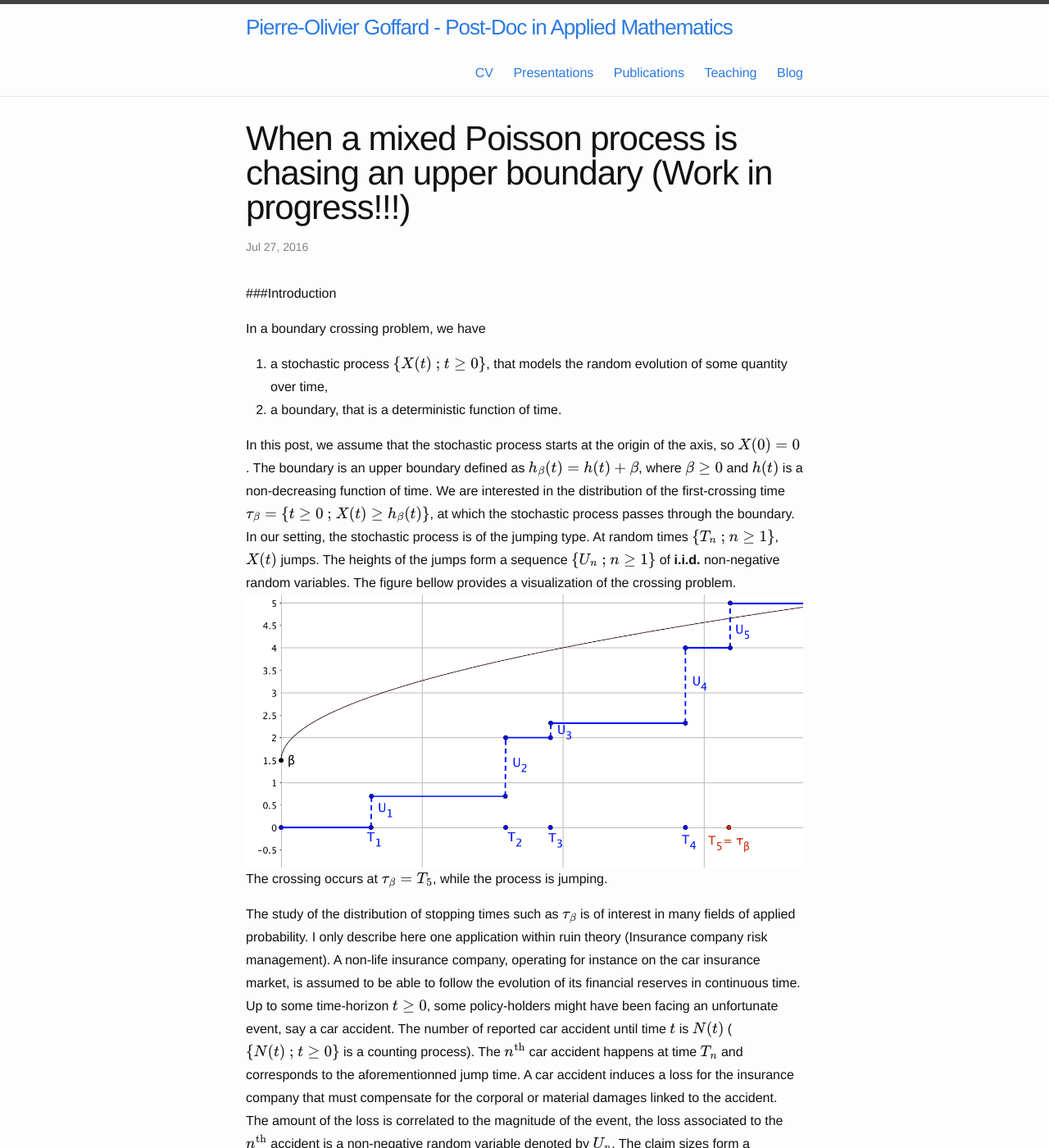
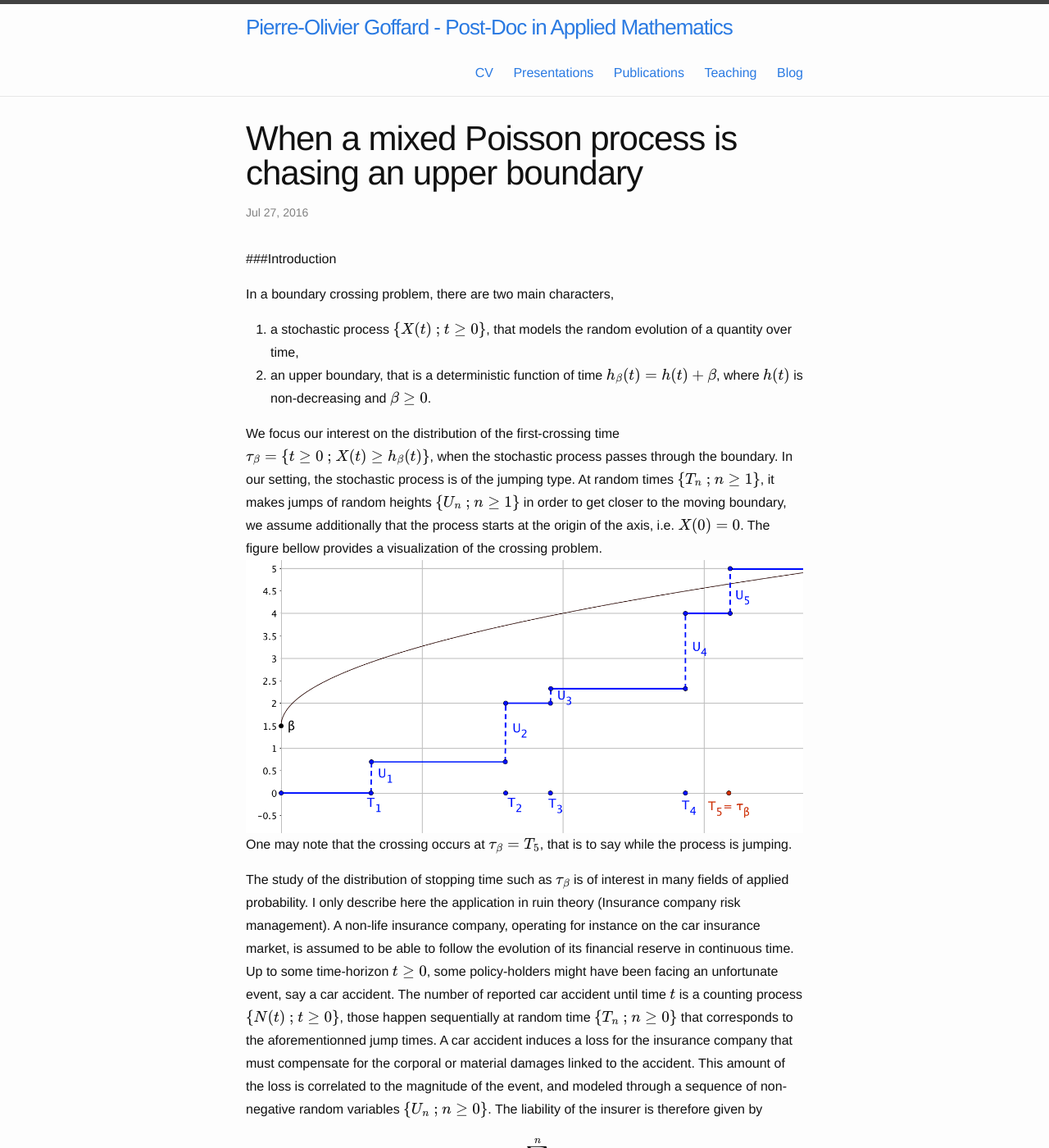
Before and after one commit to LaGauffre/LaGauffre.github.io, a Jekyll site: the page built from _posts/2016-07-27-first-crossing-time-tail-function-mixed-poisson-process.markdown, in a window 1280 px wide and 1400 px high. Shown: the whole window at 82% size. Built offline with Jekyll 4.4.1, drawn with Linux system fonts in a browser that asks for light colours; nearby versions of some CDN libraries; some web fonts are replaced; formulas are drawn with MathJax 3; some of the changed text lies outside the part shown.

Commit message:
MaJ publication.md

```diff
--- a/_posts/2016-07-27-first-crossing-time-tail-function-mixed-poisson-process.markdown
+++ b/_posts/2016-07-27-first-crossing-time-tail-function-mixed-poisson-process.markdown
@@ -1,20 +1,21 @@
 ---
 layout: post
-title: When a mixed Poisson process is chasing an upper boundary (Work in progress!!!)
+title: When a mixed Poisson process is chasing an upper boundary
 ---
 
 ###Introduction
 
-In a boundary crossing problem, we have
+In a boundary crossing problem, there are two main characters,
 
-1. a stochastic process $$\{X(t)\text{ ; }t\geq0\}$$, that models the random evolution of some quantity over time,
-2. a boundary, that is a deterministic function of time.
+1. a stochastic process $$\{X(t)\text{ ; }t\geq0\}$$, that models the random evolution of a quantity over time,
+2. an upper boundary, that is a deterministic function of time $$h_\beta(t)=h(t)+\beta$$, where $$h(t)$$ is non-decreasing and $$\beta\geq0$$.
 
-In this post, we assume that the stochastic process starts at the origin of the axis, so $$X(0)=0$$. The boundary is an upper boundary defined as $$h_{\beta}(t)=h(t)+\beta$$, where $$\beta\geq0$$ and $$h(t)$$ is a non-decreasing function of time. We are interested in the distribution of the first-crossing time $$\tau_\beta=\{t\geq0\text{ ; }X(t)\geq h_{\beta}(t)\}$$, at which the stochastic process passes through the boundary. In our setting, the stochastic process is of the jumping type. At random times $$\{T_n\text{ ; }n\geq1\}$$, $$X(t)$$ jumps. The heights of the jumps form a sequence $$\{U_n\text{ ; }n\geq1\}$$ of **i.i.d.** non-negative random variables. The figure bellow provides a visualization of the crossing problem.
+We focus our interest on the distribution of the first-crossing time $$\tau_\beta=\{t\geq0\text{ ; }X(t)\geq h_{\beta}(t)\}$$, when the stochastic process passes through the boundary. In our setting, the stochastic process is of the jumping type. At random times $$\{T_n\text{ ; }n\geq1\}$$, it makes jumps of random heights $$\{U_n\text{ ; }n\geq1\}$$ in order to get closer to the moving boundary, we assume additionally that the process starts at the origin of the axis, i.e. $$X(0)=0$$. The figure bellow provides a visualization of the crossing problem.
 ![FirstCrossingTime](/Photos/FirstCrossingTimeBlogPost/FirstCrossingTimeBlogPost.png "The first-crossing time of a stochastic process and an upper moving barrier")
-The crossing occurs at $$\tau_{\beta}=T_5$$, while the process is jumping.
+One may note that
+the crossing occurs at $$\tau_{\beta}=T_5$$, that is to say while the process is jumping.
 
-The study of the distribution of stopping times such as $$\tau_\beta$$ is of interest in many fields of applied probability. I only describe here one application within ruin theory (Insurance company risk management). A non-life insurance company, operating for instance on the car insurance market, is assumed to be able to follow the evolution of its financial reserves in continuous time. Up to some time-horizon $$t\geq0$$, some policy-holders might have been facing an unfortunate event, say a car accident. The number of reported car accident until time $$t$$ is $$N(t)$$ ($$\{N(t)\text{ ; }t\geq0\}$$ is a counting process). The $$n^{\text{th}}$$ car accident happens at time $$T_{n}$$ and corresponds to the aforementionned jump time. A car accident induces a loss for the insurance company that must compensate for the corporal or material damages linked to the accident. The amount of the loss is correlated to the magnitude of the event, the loss associated to the $$n^{\text{th}}$$ accident is a non-negative random variable denoted by $$U_{n}$$. The claim sizes form a sequence $$\{U_{n}\text{ ; }n\geq1\}$$ of **i.i.d.** non-negative random variables that one can identify to the above jump heights. The liability of the insurer is therefore given by
+The study of the distribution of stopping time such as $$\tau_\beta$$ is of interest in many fields of applied probability. I only describe here the application in ruin theory (Insurance company risk management). A non-life insurance company, operating for instance on the car insurance market, is assumed to be able to follow the evolution of its financial reserve in continuous time. Up to some time-horizon $$t\geq0$$, some policy-holders might have been facing an unfortunate event, say a car accident. The number of reported car accident until time $$t$$ is a counting process $$\{N(t)\text{ ; }t\geq0\}$$, those happen sequentially at random time $$\{T_{n}\text{ ; }n\geq0\}$$ that corresponds to the aforementionned jump times. A car accident induces a loss for the insurance company that must compensate for the corporal or material damages linked to the accident. This amount of the loss is correlated to the magnitude of the event, and modeled through a sequence of non-negative random variables $$\{U_n\text{ ; }n\geq0\}$$. The liability of the insurer is therefore given by
 
 $$X(t)=\sum_{k=1}^{n}U_{n},$$
 
```
Also changed, not shown: other parts of _posts/2016-07-27-first-crossing-time-tail-function-mixed-poisson-process.markdown (+2 -2 lines), Publications.md (+1 -1 lines).
